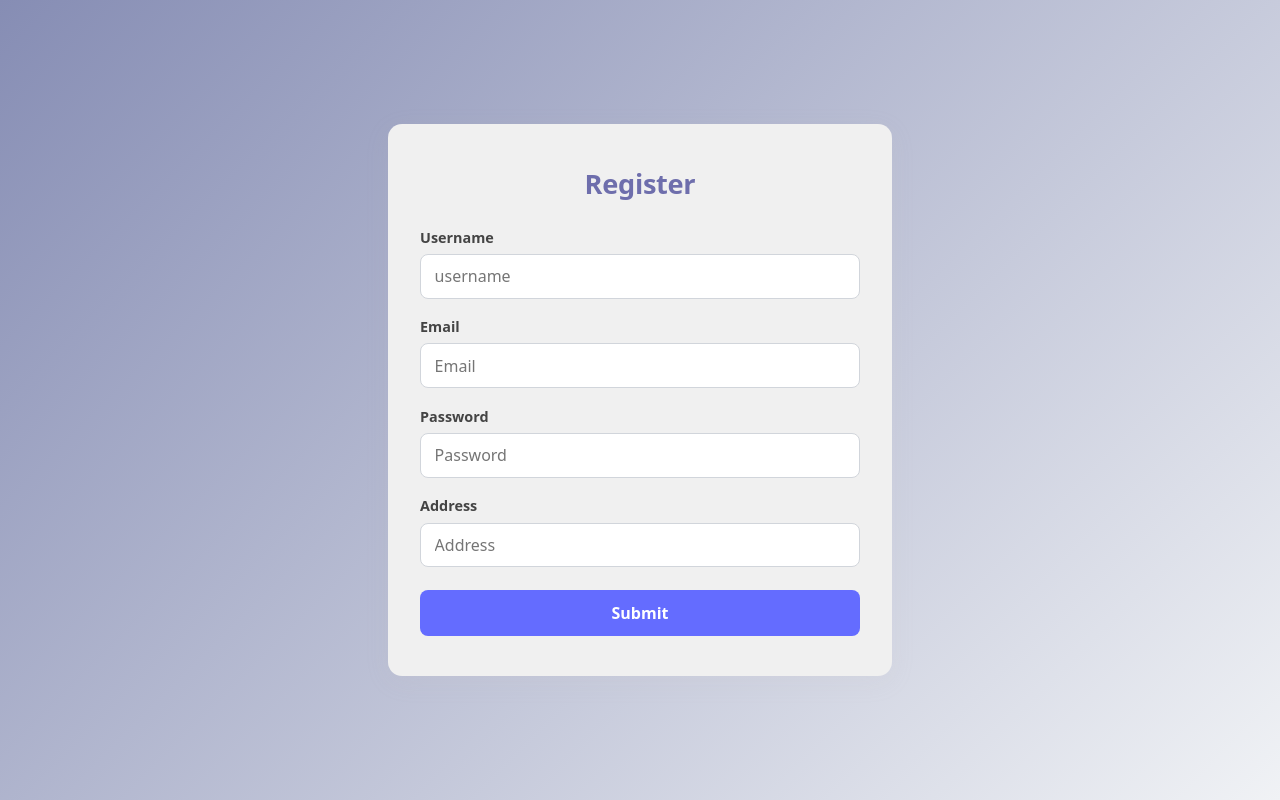
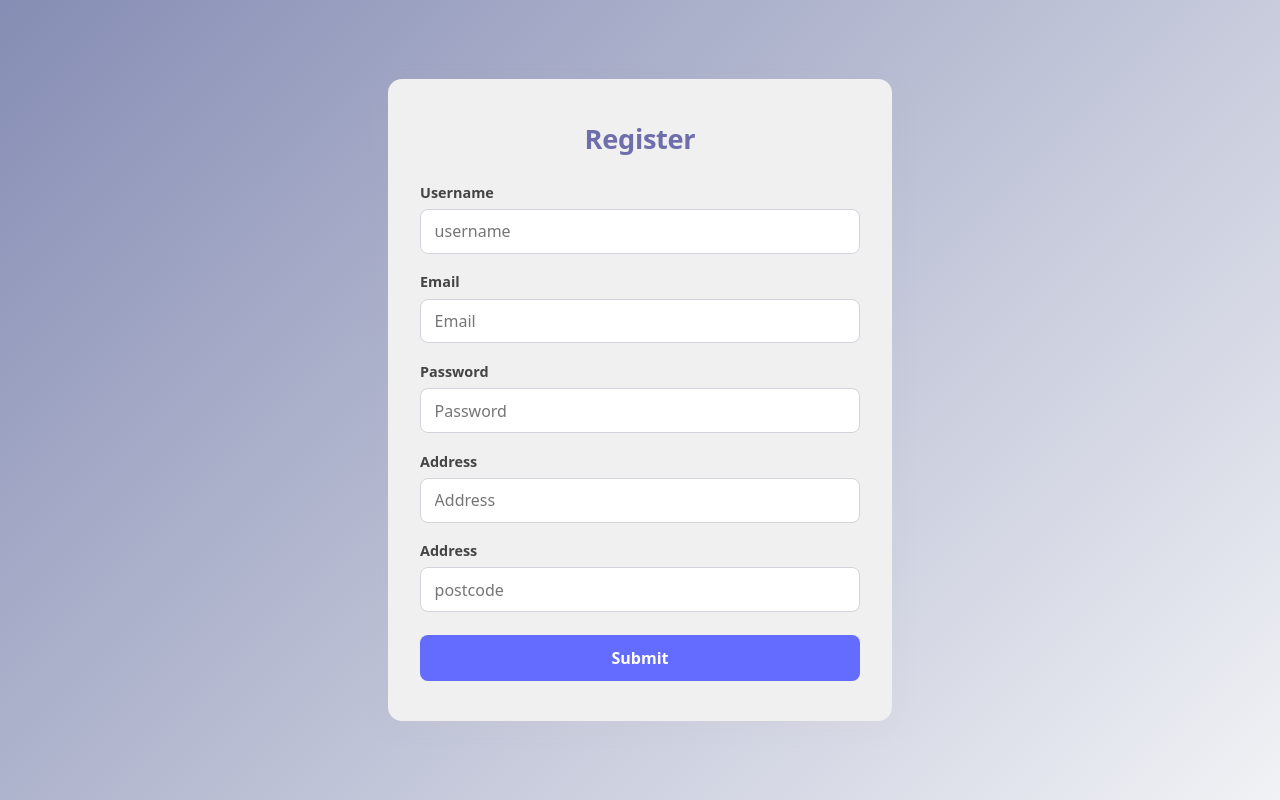
Before and after one commit to aiamagdi90/FeedbackLoop, a React (Vite) app: page / in a window 1280 px wide. Built offline with nearby package versions, Linux system fonts and the light colour scheme.

Commit message:
add new postcode

```diff
--- a/src/components/SubmitForm.jsx
+++ b/src/components/SubmitForm.jsx
@@ -1,6 +1,6 @@
 import { useState } from 'react';
 
-const emptyForm = { username: '', email: '', password: '', address: '' };
+const emptyForm = { username: '', email: '', password: '', address: ''  , postcode:''};
 
 export default function SubmitForm() {
   const [formData, setFormData] = useState(emptyForm);
@@ -70,6 +70,18 @@ export default function SubmitForm() {
           required
         />
       </label>
+
+        <label>
+        Address
+        <input
+          type="text"
+          name="postcode"
+          value={formData.postcode}
+          onChange={handleChange}
+          placeholder="postcode"
+          required
+        />
+      </label>
       <button type="submit">Submit</button>
     </form>
   );
```
